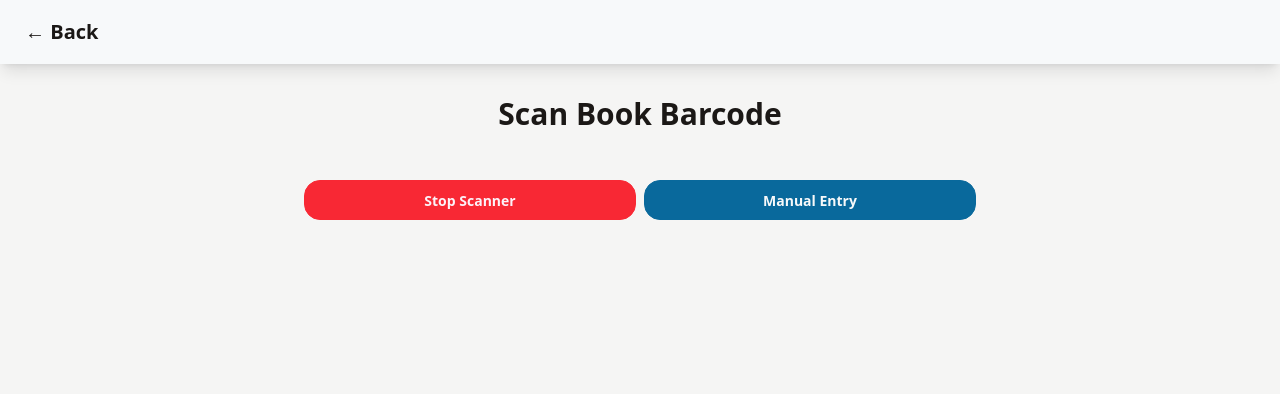
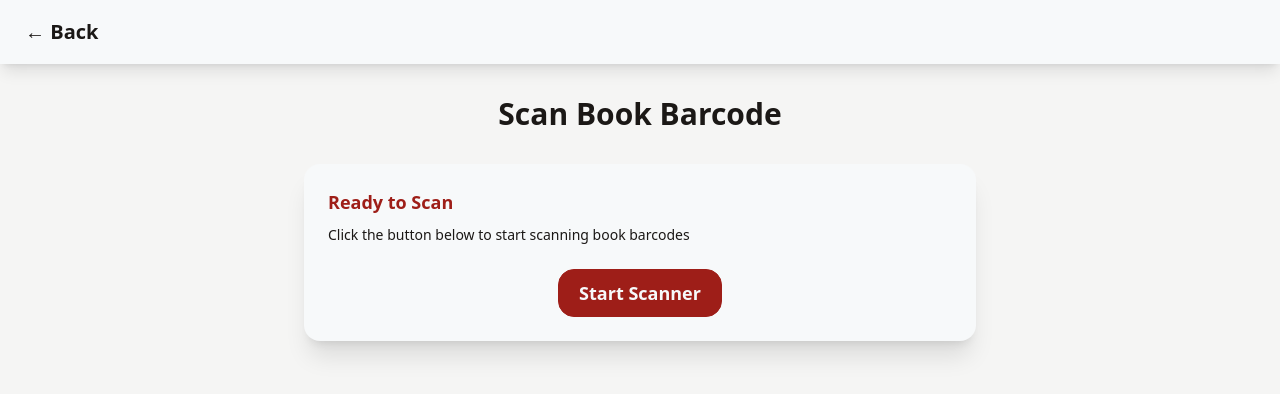
Before and after one commit to firepeak-technology/book, a Vue app in the folder frontend/: page /scan in a window 1280 px wide. Shown: the top 394 px of the page. Built offline with nearby package versions, Linux system fonts and the light colour scheme; no server answers; sample sign-in values are in the browser's storage.

Commit message:
initial commit

```diff
--- a/frontend/src/views/ScanView.vue
+++ b/frontend/src/views/ScanView.vue
@@ -10,6 +10,8 @@
       <h1 class="text-3xl font-bold mb-8 text-center">Scan Book Barcode</h1>
 
       <div class="max-w-2xl mx-auto">
+        <div id="reader" class="rounded-lg overflow-hidden shadow-xl"></div>
+
         <div v-if="!scanning" class="card bg-base-100 shadow-xl">
           <div class="card-body">
             <div v-if="collection">
@@ -26,7 +28,6 @@
         </div>
 
         <div v-else class="space-y-4">
-          <div id="reader" class="rounded-lg overflow-hidden shadow-xl"></div>
 
           <div class="flex gap-2">
             <button @click="stopScanning" class="btn btn-error flex-1">
@@ -132,7 +133,7 @@ const collection = computedAsync(() => {
   return collectionStore.fetchCollection(colId)
 })
 
-const scanning = ref(true)
+const scanning = ref(false)
 const scannedISBN = ref('')
 const loading = ref(false)
 const bookData = ref<any>(null)
@@ -147,6 +148,7 @@ const startScanning = async () => {
   html5QrCode = new Html5Qrcode("reader")
 
   try {
+    console.log('starting scanner')
     await html5QrCode.start(
         {facingMode: "environment"},
         {
@@ -208,7 +210,9 @@ const saveBook = async () => {
   try {
     await booksStore.addBook(bookData.value)
     alert('Book added to collection!')
-    router.push('/collection')
+    bookData.value = null
+    resetScan()
+    // router.push('/collection')
   } catch (error) {
     console.error('Save error:', error)
     alert('Error saving book')
@@ -219,6 +223,7 @@ const saveBook = async () => {
 
 const resetScan = () => {
   scannedISBN.value = ''
+  manualISBN.value = ''
   bookData.value = null
   startScanning()
 }
```
